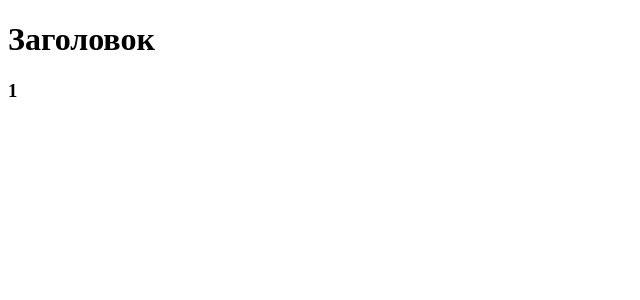
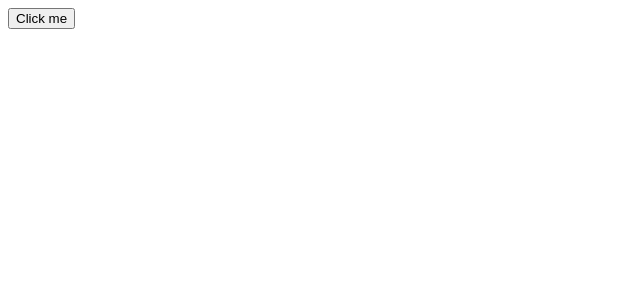
Before and after one commit to ko1p/practice-repo, a React (Create React App) app: page / in a window 1280 px wide. Shown: the top 300 px of the page, without its empty margins (0-640 px from the left). Built offline with nearby package versions, Linux system fonts and the light colour scheme.

Commit message:
typescript + react

```diff
--- a/src/App.tsx
+++ b/src/App.tsx
@@ -2,8 +2,13 @@ import React from 'react';
 import { Header } from './components/Header'
 
 function App() {
+
+  const onClick = (e: React.MouseEvent): void => {
+    console.log(e.target)
+  }
+
   return (
-    <Header title="Заголовок"/>
+    <Header onClick={onClick} />
   );
 }
 
--- a/src/components/Header.tsx
+++ b/src/components/Header.tsx
@@ -1,29 +1,24 @@
-import React, { useState } from 'react'
+import React, {
+    FC, ReactElement, ReactNode, MouseEvent, FocusEvent,
+  } from 'react';
 
-type PropTypes = {
-    title?: string,
-    children?: never // чтобы запретить передачу children
-}
+  export type PropTypes = {
+    onClick: (e: MouseEvent) => void;
+  };
 
-export const Header: React.FC<PropTypes> = ({ title }: PropTypes) => {
-    const [counter, setCounter] = useState<number>(1)
+  export const Header: FC<PropTypes> = ({ onClick }: PropTypes): ReactElement => {
 
-    const increase = (): void => {
-        setCounter((prev: number) => prev + 1)
-    }
-
-    const decrease = (): void => {
-        setCounter((prev: number) => prev - 1)
+    const mouseOver = (e: React.MouseEvent): void => {
+        console.log(e.currentTarget)
     }
 
     return (
-        <>
-            <h1>{title}</h1>
-            <h3>{counter.toFixed()}</h3>
-        </>
-    )
-}
-
-Header.defaultProps = {
-    title: 'Заголовка ещё нет'
-}
+      <button
+        type="button"
+        onClick={onClick}
+        onMouseOver={mouseOver}
+      >
+        Click me
+      </button>
+    );
+  };
```
